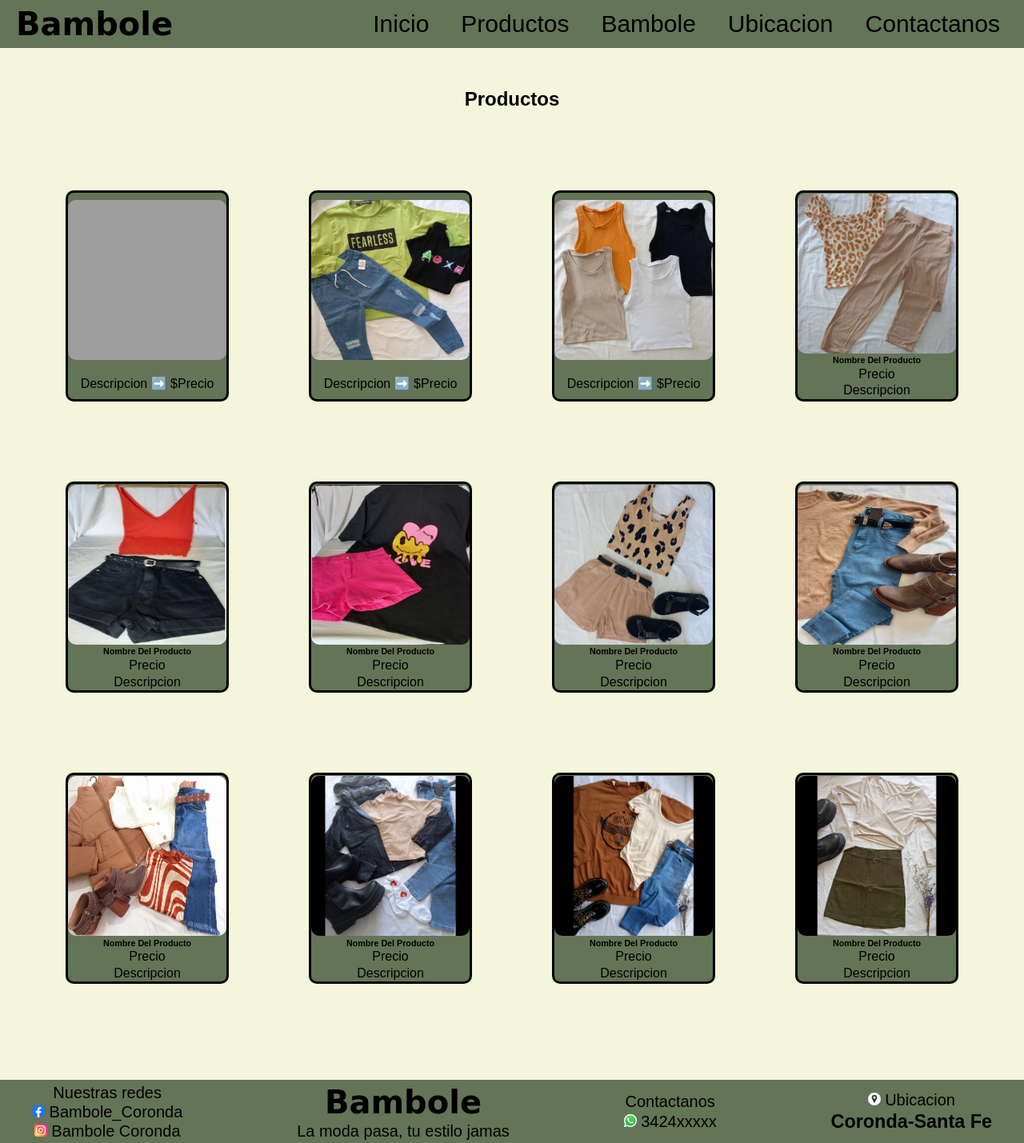
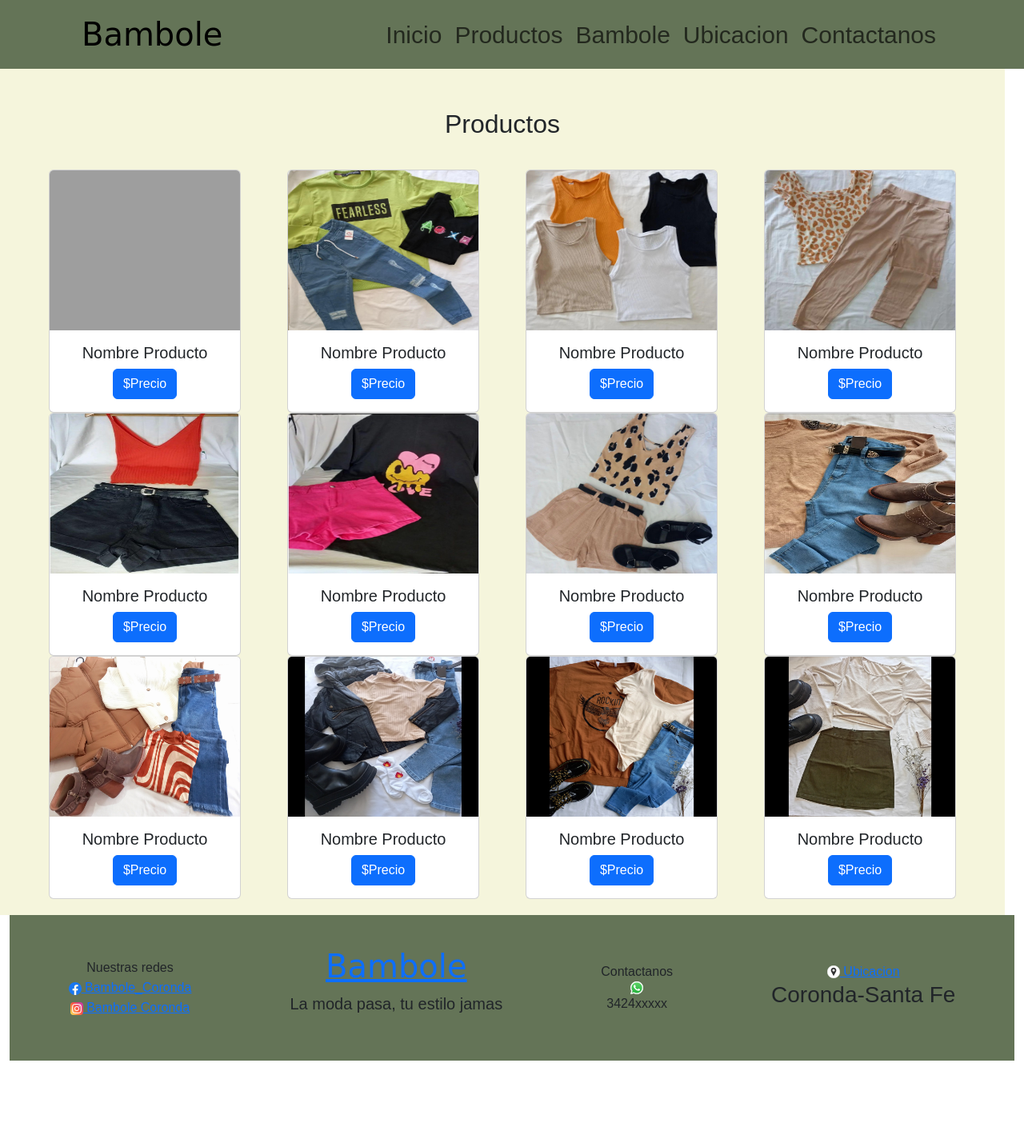
Before and after one commit to JohnPoulBravo10/Bambole-39385, a plain HTML site: page pages/productos.html in a window 1280 px wide. Shown: the whole page at 80% size. After the commit the page ends 1326 px from the top, so only its background shows below. Drawn offline with nearby package versions, Linux system fonts and the light colour scheme; grey boxes are pictures that could not be loaded; a web font is replaced by a local one.

Commit message:
agregue el boostrap que venia trabajando aparte a la seccion productos

```diff
--- a/css/estilos.css
+++ b/css/estilos.css
@@ -2,7 +2,7 @@
    margin: 0;
    padding: 0;
    box-sizing: border-box;
-   font-family: 'Archivo', sans-serif;}
+   font-family: 'Archivo', sans-serif}
 
 
 .hero{
@@ -62,7 +62,7 @@ main h2{
 
 
 .navbar {
-   padding-right: 30px;
+  padding-right: 30px;
   text-decoration: none;
   display: flex;
   flex-direction: row;
@@ -157,13 +157,7 @@ figure img{
    justify-content: space-around;
 
 }
-.redes,.eslogan,.contacto,.ubicacion{
-   display: flex;
-   flex-direction: column;
-   justify-content: center;
-   gap: 2px;
-   font-size: 20px;
-}
+
 .redes{
    gap: 1px;
 }
@@ -216,8 +210,58 @@ figure img{
 .img12{
    grid-area: img12;
 }
+/* css boostrap */
+.card img{
+   height: 200px;
+   width: 100%;
+}
+.navbar-collapse{
+   justify-content: space-around;
+   align-items: center;
+}
+.navbar-brand{
+   list-style: none;
+   text-decoration: none;
+   color: black;
+}
+.footerProductos div{
+   display: flex;
+   flex-direction: column;
+   justify-content: center;
+   align-items: center;
+}
 
+.sectionProductos div{
+   display: flex;
+   justify-content: space-around;
+   align-items: center;
+   flex-wrap: wrap;
+   position: static;
+}
+@media (max-width: 993px) {
+   .navbar-brand{
+       display: none;
+   }
+   .navbar-brand{
+       justify-content: center;
+   }
+   .headerProductos{
+      position: static;
+   }
 
+}
+
+/*cierra css boostrap*/
+@media (max-width:1076px){
+   .navbar{
+      font-size: 20px;
+   }
+}
+@media(max-width:835px){
+   .navbar{
+      font-size: 15px;
+   }
+}
 @media(max-width:768px){
    .hero{
       display: grid;
--- a/pages/productos.html
+++ b/pages/productos.html
@@ -11,104 +11,127 @@
     <link rel="preconnect" href="https://fonts.googleapis.com">
     <link rel="preconnect" href="https://fonts.gstatic.com" crossorigin>
     <link href="https://fonts.googleapis.com/css2?family=Bebas+Neue&family=EB+Garamond&family=Sedgwick+Ave+Display&display=swap" rel="stylesheet">
-    <link rel="stylesheet" href="../css/estilos.css";>
+    <link rel="stylesheet" href="../css/estilos.css">
+    <link href="https://cdn.jsdelivr.net/npm/bootstrap@5.3.0-alpha3/dist/css/bootstrap.min.css" rel="stylesheet" integrity="sha384-KK94CHFLLe+nY2dmCWGMq91rCGa5gtU4mk92HdvYe+M/SXH301p5ILy+dN9+nJOZ" crossorigin="anonymous">
+    <script src="https://cdn.jsdelivr.net/npm/bootstrap@5.3.0-alpha3/dist/js/bootstrap.bundle.min.js" integrity="sha384-ENjdO4Dr2bkBIFxQpeoTz1HIcje39Wm4jDKdf19U8gI4ddQ3GYNS7NTKfAdVQSZe" crossorigin="anonymous"></script>
 </head>
 <body>
-    <div class="hero">
-    <header>
-        <div class="logo">
-            <a href="../index.html"> <h1 class="bambole">Bambole</h1> </a>
+    <div class="container-fluid">
+    <header class="headerProductos row">
+            <nav class="navbar navbar-expand-lg">
+                <div class="container-fluid">
+                  <button class="navbar-toggler " type="button" data-bs-toggle="collapse" data-bs-target="#navbar-toggler" aria-controls="navbarTogglerDemo01" aria-expanded="false" aria-label="Toggle navigation">
+                    <span class="navbar-toggler-icon"></span>
+                  </button>
+                  <div class="collapse navbar-collapse " id="navbar-toggler">
+                    <a class="navbar-brand bambole fs-1" href="../index.html">Bambole</a>
+                    <ul class="navbar-nav d-flex justify-content-center align-items-center ">
+                        <li class="nav-item"><a class="nav-link " href="../index.html">Inicio</a></li>
+                        <li class="nav-item"><a class="nav-link" href="productos.html">Productos</a></li>
+                        <li class="nav-item"><a class="nav-link" href="nosotros.html">Bambole</a></li>
+                        <li class="nav-item"><a class="nav-link" href="ubicacion.html">Ubicacion</a></li>
+                        <li class="nav-item"><a class="nav-link" href="contacto.html">Contactanos</a></li>
+                    </ul>
                   </div>
-        <nav>
-            <ul class="navbar">
-                <li><a href="../index.html">Inicio</a></li>
-                <li><a href="productos.html">Productos</a></li>
-                <li><a href="nosotros.html">Bambole</a></li>
-                <li><a href="ubicacion.html">Ubicacion</a></li>
-                <li><a href="contacto.html">Contactanos</a></li>
-            </ul>
+                </div>
               </nav>
     </header>
-    <main>
+    <main class="row text-center">
+        <h2>Productos</h2>
+        <section class="sectionProductos container-fluid d-flex flex-md-row flex-wrap justify-content-around align-items-center">
 
-        <section class="seccionPrincipalProducto">
-            <h2>Productos</h2>
-                <figure class="img1">
-                    <img src="../asset/img/ropa1.jpg" alt="">
-                    <p>Descripcion ➡️ $Precio</p>
-                </figure>
-                <figure class="img2">
-                    <img src="../asset/img/ropa2.jpg" alt="">
-                    <p>Descripcion ➡️ $Precio</p>
-                </figure>
-                <figure class="img3">
-                    <img src="../asset/img/ropa3.jpg" alt="">
-                    <p>Descripcion ➡️ $Precio</p>
-                </figure>
+            <div class="card " style="width: 15rem;">
+                <img src="../asset/img/ropa1.jpg" class="card-img-top" alt="...">
+                <div class="card-body d-flex flex-column">
+                  <h5 class="card-title">Nombre Producto</h5>
+                  <a href="#" class="btn btn-primary">$Precio</a>
+                </div>
+            </div>
+            <div class="card " style="width: 15rem;">
+                <img src="../asset/img/ropa2.jpg" class="card-img-top" alt="...">
+                <div class="card-body d-flex flex-column">
+                  <h5 class="card-title">Nombre Producto</h5>
+                  <a href="#" class="btn btn-primary">$Precio</a>
+                </div>
+            </div>
+            <div class="card " style="width: 15rem;">
+                <img src="../asset/img/ropa3.jpg" class="card-img-top" alt="...">
+                <div class="card-body d-flex flex-column">
+                  <h5 class="card-title">Nombre Producto</h5>
+                  <a href="#" class="btn btn-primary">$Precio</a>
+                </div>
+            </div>
+            <div class="card " style="width: 15rem;">
+                <img src="../asset/img/ropa4.jpg" class="card-img-top" alt="...">
+                <div class="card-body d-flex flex-column">
+                  <h5 class="card-title">Nombre Producto</h5>
+                  <a href="#" class="btn btn-primary">$Precio</a>
+                </div>
+            </div>
+            <div class="card " style="width: 15rem;">
+                <img src="../asset/img/ropa5.jpg" class="card-img-top" alt="...">
+                <div class="card-body d-flex flex-column">
+                  <h5 class="card-title">Nombre Producto</h5>
+                  <a href="#" class="btn btn-primary">$Precio</a>
+                </div>
+            </div>
+            <div class="card " style="width: 15rem;">
+                <img src="../asset/img/ropa6.jpg" class="card-img-top" alt="...">
+                <div class="card-body d-flex flex-column">
+                  <h5 class="card-title">Nombre Producto</h5>
+                  <a href="#" class="btn btn-primary">$Precio</a>
+                </div>
+            </div>
+            <div class="card " style="width: 15rem;">
+                <img src="../asset/img/ropa7.jpg" class="card-img-top" alt="...">
+                <div class="card-body d-flex flex-column">
+                  <h5 class="card-title">Nombre Producto</h5>
+                  <a href="#" class="btn btn-primary">$Precio</a>
+                </div>
+            </div>
+            <div class="card " style="width: 15rem;">
+                <img src="../asset/img/ropa8.jpg" class="card-img-top" alt="...">
+                <div class="card-body d-flex flex-column">
+                  <h5 class="card-title">Nombre Producto</h5>
+                  <a href="#" class="btn btn-primary">$Precio</a>
+                </div>
+            </div>
+            <div class="card " style="width: 15rem;">
+                <img src="../asset/img/ropa9.jpg" class="card-img-top" alt="...">
+                <div class="card-body d-flex flex-column">
+                  <h5 class="card-title">Nombre Producto</h5>
+                  <a href="#" class="btn btn-primary">$Precio</a>
+                </div>
+            </div>
+            <div class="card " style="width: 15rem;">
+                <img src="../asset/img/ropa10.jpg" class="card-img-top" alt="...">
+                <div class="card-body d-flex flex-column">
+                  <h5 class="card-title">Nombre Producto</h5>
+                  <a href="#" class="btn btn-primary">$Precio</a>
+                </div>
+            </div>
+            <div class="card " style="width: 15rem;">
+                <img src="../asset/img/ropa11.jpg" class="card-img-top" alt="...">
+                <div class="card-body d-flex flex-column">
+                  <h5 class="card-title">Nombre Producto</h5>
+                  <a href="#" class="btn btn-primary">$Precio</a>
+                </div>
+            </div>
+            <div class="card " style="width: 15rem;">
+                <img src="../asset/img/ropa12.jpg" class="card-img-top" alt="...">
+                <div class="card-body d-flex flex-column">
+                  <h5 class="card-title">Nombre Producto</h5>
+                  <a href="#" class="btn btn-primary">$Precio</a>
+                </div>
+            </div>
 
 
-                <figure class="img4">
-                    <img src="../asset/img/ropa4.jpg" alt="">
-                    <h6>Nombre Del Producto</h6>
-                    <p>Precio</p>
-                    <p>Descripcion</p>
-                </figure>
-                <figure class="img5">
-                    <img src="../asset/img/ropa5.jpg" alt="">
-                    <h6>Nombre Del Producto</h6>
-                    <p>Precio</p>
-                    <p>Descripcion</p>
-                </figure>
-                <figure class="img6">
-                    <img src="../asset/img/ropa6.jpg" alt="">
-                    <h6>Nombre Del Producto</h6>
-                    <p>Precio</p>
-                    <p>Descripcion</p>
-                </figure>
-
-                <figure class="img7">
-                    <img src="../asset/img/ropa7.jpg" alt="">
-                    <h6>Nombre Del Producto</h6>
-                    <p>Precio</p>
-                    <p>Descripcion</p>
-                </figure>
-                <figure class="img8">
-                    <img src="../asset/img/ropa8.jpg" alt="">
-                    <h6>Nombre Del Producto</h6>
-                    <p>Precio</p>
-                    <p>Descripcion</p>
-                </figure>
-                <figure class="img9">
-                    <img src="../asset/img/ropa9.jpg" alt="">
-                    <h6>Nombre Del Producto</h6>
-                    <p>Precio</p>
-                    <p>Descripcion</p>
-                </figure>
-
-            <figure class="img10">
-                <img src="../asset/img/ropa10.jpg" alt="">
-                <h6>Nombre Del Producto</h6>
-                    <p>Precio</p>
-                    <p>Descripcion</p>
-            </figure>
-            <figure class="img11">
-                <img src="../asset/img/ropa11.jpg" alt="">
-                <h6>Nombre Del Producto</h6>
-                    <p>Precio</p>
-                    <p>Descripcion</p>
-            </figure>
-            <figure class="img12">
-                <img src="../asset/img/ropa12.jpg" alt="">
-                <h6>Nombre Del Producto</h6>
-                    <p>Precio</p>
-                    <p>Descripcion</p>
-            </figure>
 
         </section>
     </main>
-    <footer>
+    <footer class="footerProductos container-fluid d-flex flex-column flex-md-row justify-content-around align-items-center">
             <div class="redes">
-            <p>Nuestras redes</p>
+                Nuestras redes
                 <a href="https://www.facebook.com/profile.php?id=100063527653821"  target="_BLANK">
                    <img src="../asset/img/facebook.png" alt="" class="iconos">
                     Bambole_Coronda
@@ -119,7 +142,7 @@
                 </a>
             </div>
             <div class="eslogan">
-            <a href="../index.html"> <h3 class="bambole">Bambole</h3> </a>
+                <a href="../index.html"> <h3 class="bambole text-decoration-none">Bambole</h3> </a>
                 <p> La moda pasa, tu estilo jamas</p>
             </div>
             <div class="contacto">
@@ -132,12 +155,12 @@
             <div class="ubicacion">
                 <div>
                     <a href="https://www.google.com/maps?ll=-31.973517,-60.92153&z=16&t=m&hl=es-419&gl=AR&mapclient=embed&q=San+Mart%C3%ADn+1559+S2240+Coronda+Santa+Fe" target="_blank">
-                    <img src="../asset/img/ubicacion.png" alt="">
+                        <img src="../asset/img/ubicacion.png" alt=""> Ubicacion
                     </a>
-                 Ubicacion
                 </div>
                 <h3>Coronda-Santa Fe</h3>
             </div>
+
     </footer>
     </div>
 </body>
```
Lines whose indentation alone changed are shown as unchanged.
